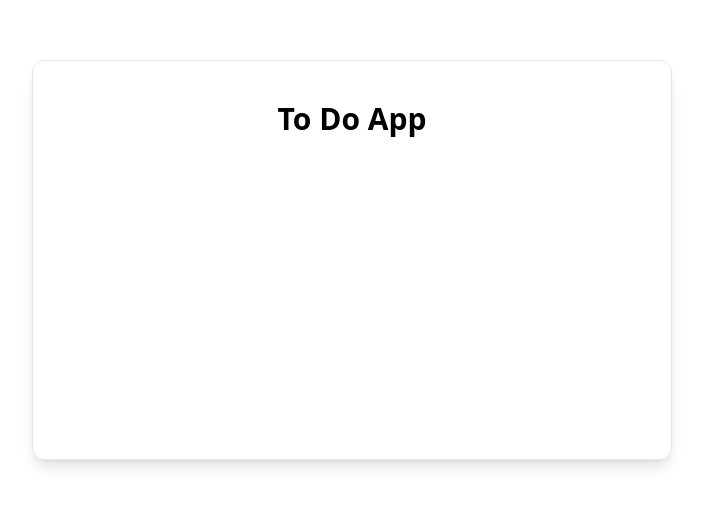
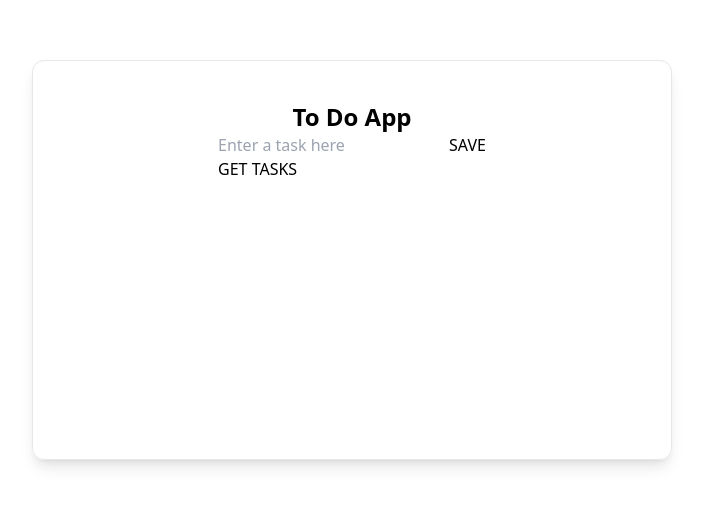
Before and after one commit to sorasora46/simple-todo-app, a React (Create React App) app in the folder frontend/: page / in a window 1280 px wide. Shown: the part 140-646 px from the top of the page, without its empty margins (288-991 px from the left). Built offline with nearby package versions, Linux system fonts and the light colour scheme.

Commit message:
[+] add input bar and button

```diff
--- a/frontend/src/App.jsx
+++ b/frontend/src/App.jsx
@@ -5,7 +5,14 @@ function App() {
     <div className="h-[100vh] flex justify-center items-center">
       <div className="w-[50%] h-[50vh] border rounded-xl py-10 px-5 shadow-lg transition ease-in-out delay-150 hover:scale-105 hover:shadow-2xl">
         <div className="flex flex-col justify-center items-center">
-          <h1 className="font-bold text-3xl text-center">To Do App</h1>
+          <h1 className="font-bold text-2xl text-center">To Do App</h1>
+          <div>
+            <form>
+              <input type="text" placeholder="Enter a task here" />
+              <button>SAVE</button>
+            </form>
+            <button>GET TASKS</button>
+          </div>
         </div>
       </div>
     </div>
```
